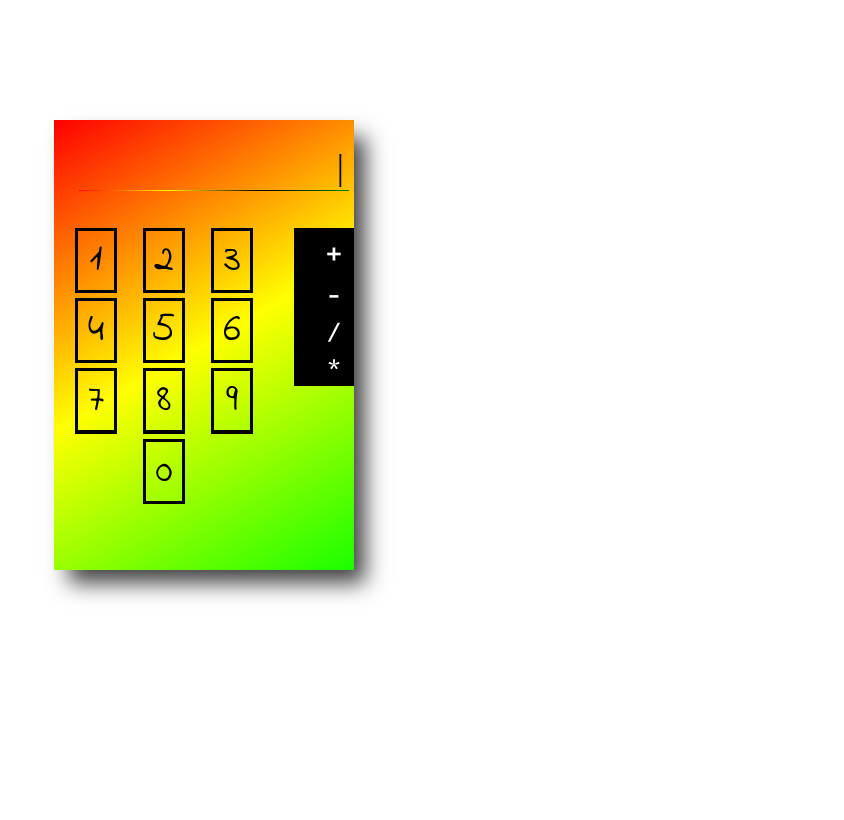
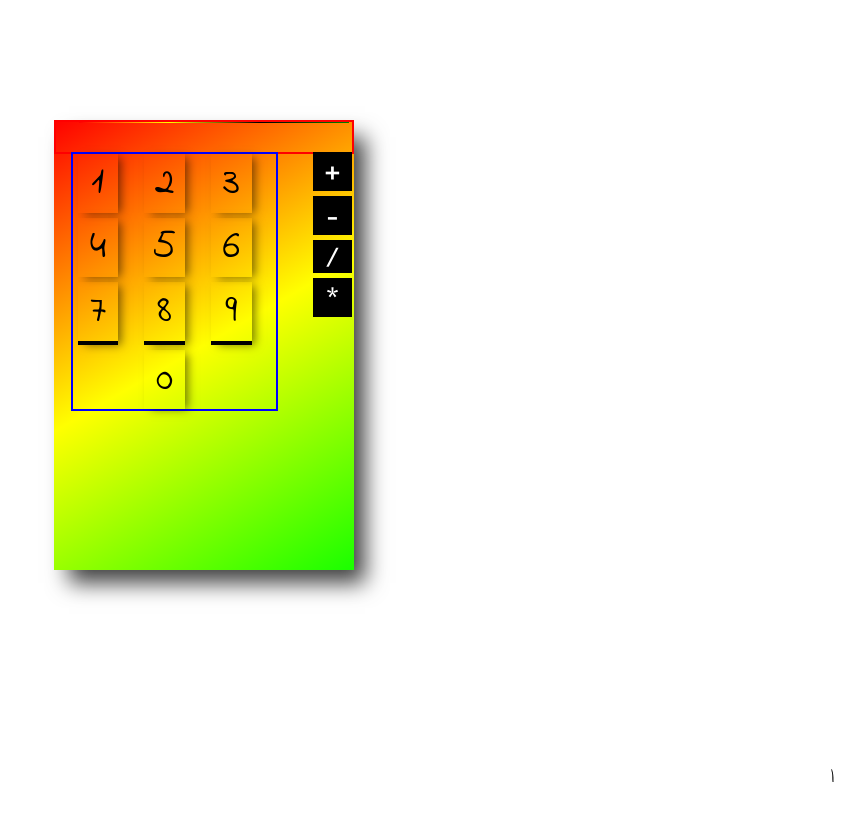
Before and after one commit to tjmc1122/tjmc1122.github.io, a plain HTML site: page index.html in a window 1280 px wide. Shown: the whole page, without its empty margins (436-1280 px from the left). Drawn offline with nearby package versions, Linux system fonts and the light colour scheme; files that its build step writes are made by us from their sources.

Commit message:
slight button animations, added shadows to numbers rather than having borders

```diff
--- a/Calculator.scss
+++ b/Calculator.scss
@@ -17,6 +17,7 @@
         height:99vh;
         overflow:hidden;
         #Container{
+            font-family: chill;
             margin-top:50px;
             padding:70px 0px;
             text-align: center;
@@ -26,31 +27,42 @@
                 -moz-box-shadow: 13px 15px 21px -2px rgba(0,0,0,0.75);
                 box-shadow: 13px 15px 21px -2px rgba(0,0,0,0.75);
                 display:inline-block;
-                height:450px;
+                min-height:450px;
+                padding-bottom:20px;
                 width:300px;
-                #head_display:hover{
+
+                #head_display{
+                    //border:2px solid black;
+                    color:black;
+                    min-height:15%;
+
+
                     li{
-                        opacity:0;
+                       // border:1px solid blue;
+                        padding-left:5px;
+                        padding-right:5px;
+                        #blinker{
+                            font-size : 20px;
+                        }
+                        #textBox{
+                            //border:2px solid red;
+                            overflow-wrap:break-word;
+
+                        }
                     }
-                }
-                #head_display{
-//                    border:2px solid black;
-                    height:15%;
-                    color:black;
-                    position:relative;
                 }
 
                 #num_ops{
-                //  border:2px solid red;
+                 border:2px solid red;
                     height:85%;
-                    padding-top:40px;
+                   // margin-top:80px;
+                    padding-top:30px;
                     text-align: center;
                     user-select: none;
                     #nums{
-                      // border:2px solid blue;
+                      border:2px solid blue;
                         display: inline-block;
                         float:left;
-                        font-family: chill;
                         height:80%;
                         margin-left:15px;
                         width:70%;
@@ -59,23 +71,28 @@
                             margin-top:5px;
 
                             li{
-                                border:3px solid black;
+                               // border-bottom:3px solid black;
+                                //border-radius:50px;
                                 color:black;
-                                //border-radius:50px;
                                 cursor:pointer;
-                                z-index:10;
+                                -webkit-box-shadow: 5px 2px 9px -2px rgba(0,0,0,0.51);
+                                -moz-box-shadow: 5px 2px 9px -2px rgba(0,0,0,0.51);
+                                box-shadow: 5px 2px 9px -2px rgba(0,0,0,0.51);
                                 display:inline-block;
                                 font-size: 40px;
-
+                                list-style-type: none;
+                                user-select: none;
                                 margin-right:20px;
-
                                 text-align: center;
                                 width:20%;
-                                list-style-type: none;
-
+                                z-index:10;
                             }
 
-
+                             li:hover{
+                                background-color: black;
+                                border-bottom-color: white;
+                                color:white;
+                             }
                         }
                         ul:first-child{
                                 margin-top:0px;
@@ -83,19 +100,19 @@
 
                     }
                     #ops{
-                        background-color:black;
+                        //background-color:black;
+//                      border:2px solid white;
                         color:white;
-//                        border:2px solid white;
                         display:inline-block;
                         float:right;
                         font-family: nums;
                         //height:163px;
-                      //  margin-top:20px;
+                        //margin-top:20px;
                         vertical-align:top;
                         width:20%;
 
                         ul{
-//                          border:2px solid blue;
+                         // border:2px solid blue;
                             height:100%;
                             font-size:30px;
                             margin-left: 20px;
@@ -107,10 +124,21 @@
                                 //font-size:40px;
                             }
                             li{
-                                //border:1px solid grey;
+                                background-color:black;
+                                border-bottom:3px solid black;
                                 list-style-type: none;
-                               margin-top:5px;
+                                margin-top:5px;
                                 cursor:pointer;
+                                user-select: none;
+                            }
+                            li:first-child{
+                                 margin-top:0px;
+                            }
+                            li:hover{
+                                border-bottom:3px solid white;
+                                background-color:white;
+                                color:black;
+
                             }
                         }
                     }
```
